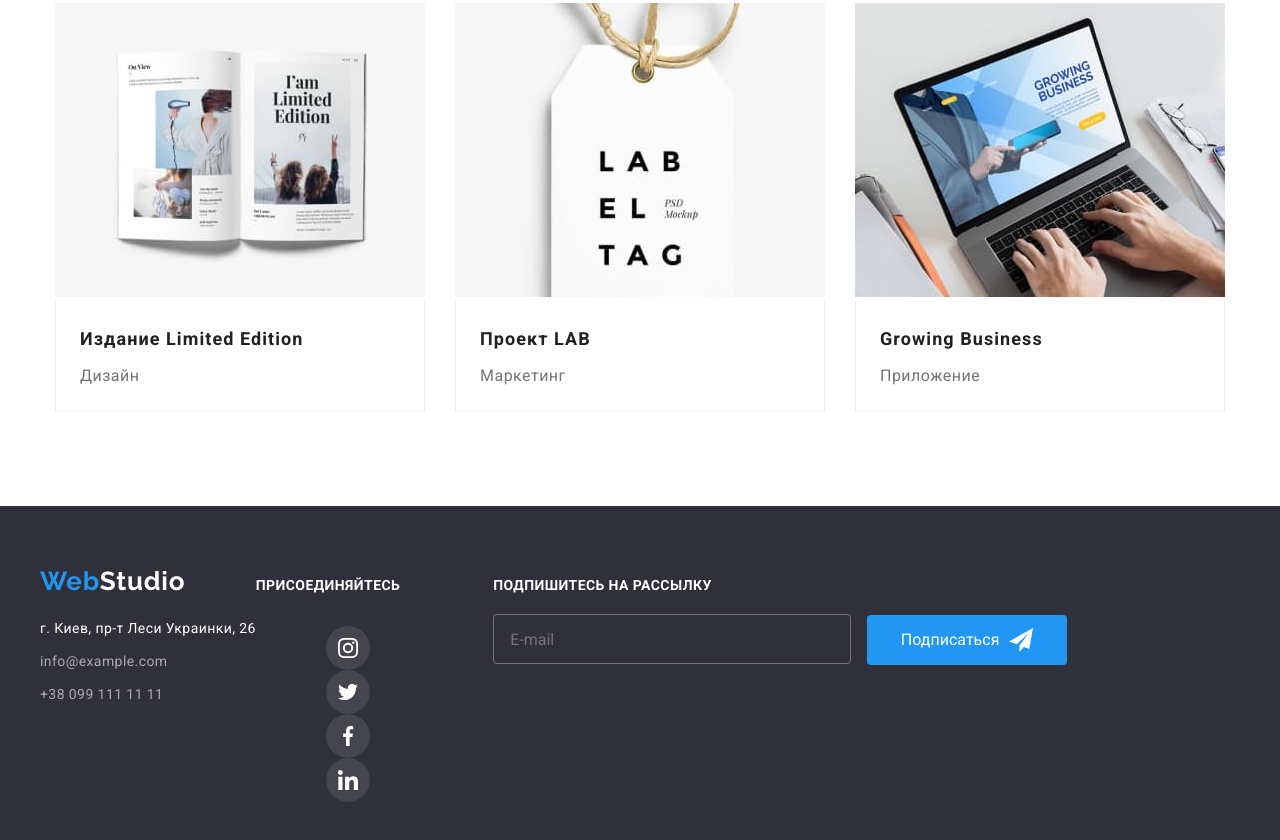
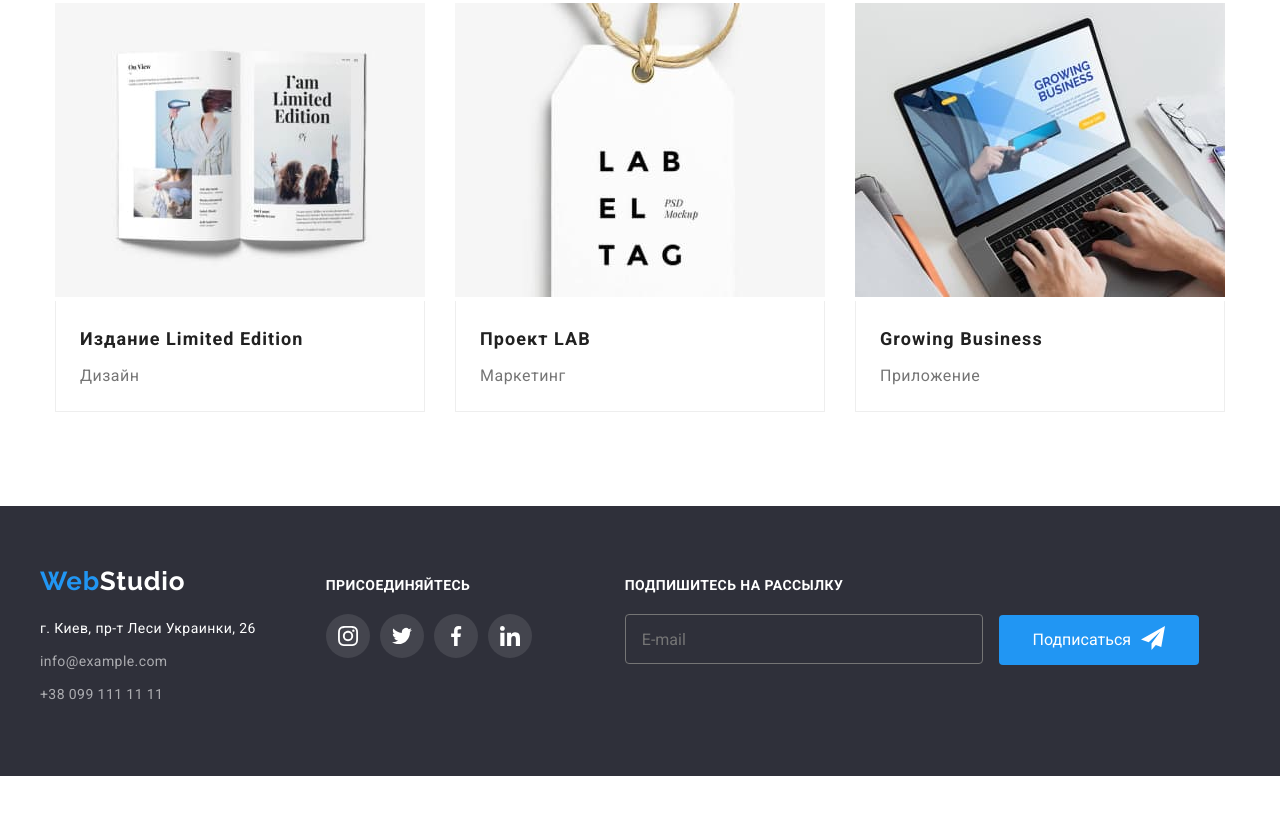
Before and after one commit to Trofimenko88/goit-markup-hw-06, a plain HTML site: page portfolio.html in a window 1280 px wide. Shown: the part 1166-2006 px from the top of the page. After the commit the page ends 1942 px from the top, so only its background shows below. Drawn offline with nearby package versions, Linux system fonts and the light colour scheme.

Commit message:
fix-bag-html-validator

```diff
--- a/css/styles.css
+++ b/css/styles.css
@@ -698,8 +698,9 @@ transition-property: fill;
 
 /*Footer logo*/
 
-.footer-cont {
-  border-box;
+.footer-info {
+  padding-top: 60px;
+  padding-bottom: 60px;
 }
 .footer-prelogo {
   color: #2196f3;
@@ -769,18 +770,22 @@ transition-property: fill;
   /* or 171% */
   letter-spacing: 0.03em;
 }
+
+.footer-social {
+  margin-left: 70px;
+}
+
 .footer-title {
   font-size: 14px;
-    line-height: 1.14;
-    letter-spacing: 0.03em;
-    text-transform: uppercase;
-    color: var(--complementary-text-color);
-    margin-bottom: 20px;
+  line-height: 1.14;
+  letter-spacing: 0.03em;
+  text-transform: uppercase;
+  color: #FFFFFF;
+  margin-bottom: 20px;
 }
-
 .footer-social-list {
-  padding-top: 12px;
-  padding-left: 70px;
+  display: flex;
+  justify-content: center;
 }
 
 .footer-social-item:not(:last-child) {
@@ -814,10 +819,6 @@ transition-property: fill;
 
 .footer-button-icon:nth-last-child(4) {
   margin-right: 10px;
-}
-.footer-social-list {
-  padding-top: 12px;
-  padding-left: 70px;
 }
 
 .footer-mail-form {
@@ -854,11 +855,16 @@ transition-property: fill;
   margin-left: 12px;
   cursor: pointer;
 }
+/*
 .footer-link {
   display: flex;
   justify-content: center;
   align-items: center;
   margin-left: 10px;
+}
+*/
+.footer-icon {
+margin-left: 10px;
 }
 .modal-text {
   color: var(--primary-text-color);
--- a/portfolio.html
+++ b/portfolio.html
@@ -235,14 +235,17 @@
             <button type="submit" class="button-footer">
                 Подписаться
                 <div>
-                    <a href class="footer-link link">
+                    <a href="" class="footer-link link">
                       <svg class="footer-icon" width="24px" height="24px">
-                          <use href="./images/symbol-defs.svg#icon-icon-send"></use>
+                          <use href="./images/symbol-defs.svg#icon-icon-send">
+                          </use>
                       </svg>
                     </a>
                 </div>
+
             </button>
         </form>
+      </footer>
     </footer>
 </body>
 </html>
```
Also changed, not shown: index.html (+10 -7 lines).
